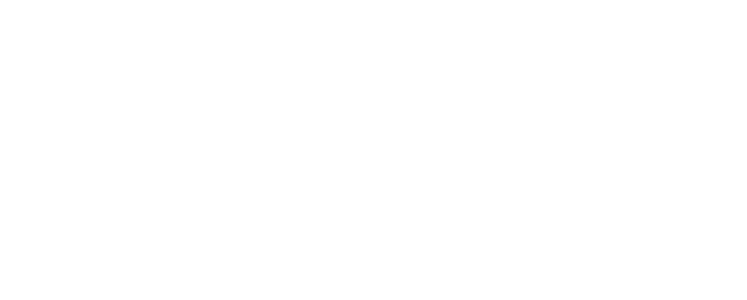
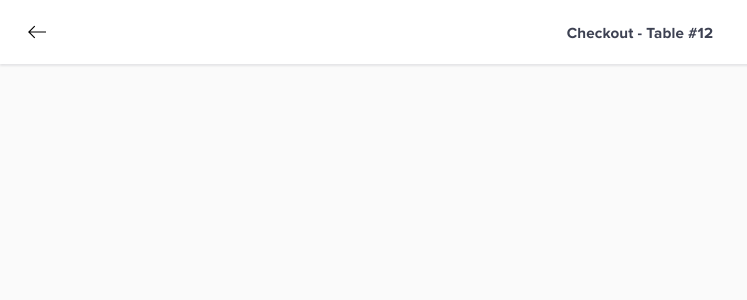
Before and after one commit to vinayak240/tz-main-app, a React (Create React App) app: page /restaurant/checkout in a window 1280 px wide. Shown: the top 300 px of the page, without its empty margins (0-747 px from the left). Built offline with nearby package versions, Linux system fonts and the light colour scheme.

Commit message:
Fixed Redirections

```diff
--- a/src/pages/cart/Cart.js
+++ b/src/pages/cart/Cart.js
@@ -159,7 +159,7 @@ function Cart(props) {
   };
 
   const goBack = () => {
-    navigate("/restaurant/menu");
+    window.history.back();
   };
 
   useEffect(() => {
--- a/src/pages/checkout/CheckOut.js
+++ b/src/pages/checkout/CheckOut.js
@@ -1,5 +1,10 @@
 import React from "react";
+import CheckOutAppBar from "./components/CheckOutAppBar";
 
 export function CheckOut(props) {
-  return <div></div>;
+  return (
+    <div>
+      <CheckOutAppBar />
+    </div>
+  );
 }
--- a/src/pages/checkout/components/CheckOutAppBar.js
+++ b/src/pages/checkout/components/CheckOutAppBar.js
@@ -0,0 +1,62 @@
+import React from "react";
+import {
+  AppBar,
+  CssBaseline,
+  IconButton,
+  Toolbar,
+  Typography,
+} from "@material-ui/core";
+import useStyles from "../../cart/styles/app_bar";
+import BackIcon from "../../menu/assets/BackIcon";
+
+function CheckOutAppBar(props) {
+  const classes = useStyles();
+
+  return (
+    <React.Fragment>
+      <CssBaseline />
+      <AppBar
+        position="sticky"
+        color="transparent"
+        style={{ zIndex: 10 }}
+        id="cart-app-bar"
+        elevation={0}
+      >
+        <Toolbar
+          style={{
+            display: "flex",
+            justifyContent: "space-between",
+            alignItems: "center",
+          }}
+          id="cart-tool-bar"
+          className={classes.appBarRoot}
+        >
+          <IconButton
+            onClick={props.goBack}
+            style={{ padding: "16px" }}
+            edge="start"
+            color="inherit"
+            aria-label="close"
+          >
+            <BackIcon />
+          </IconButton>
+          <div>
+            <Typography className={classes.abrMainText} noWrap>
+              Checkout - Table #12
+            </Typography>
+          </div>
+          <IconButton //Dummy Btn
+            style={{ padding: "16px", visibility: "hidden" }}
+            edge="start"
+            color="inherit"
+            aria-label="close"
+          >
+            <BackIcon />
+          </IconButton>
+        </Toolbar>
+      </AppBar>
+    </React.Fragment>
+  );
+}
+
+export default CheckOutAppBar;
--- a/src/routing/Routes.js
+++ b/src/routing/Routes.js
@@ -51,7 +51,7 @@ const Routes = (props) => {
               props.common?.loading ? (
                 <LoadingPage /> // Replace this with skeletons
               ) : isObjEmpty(props.table?.orders) ? (
-                <Navigate to="/restaurant/cart" replace={true} />
+                <Navigate to="/restaurant/menu" replace={true} />
               ) : (
                 <OrderDetails />
               )
```
